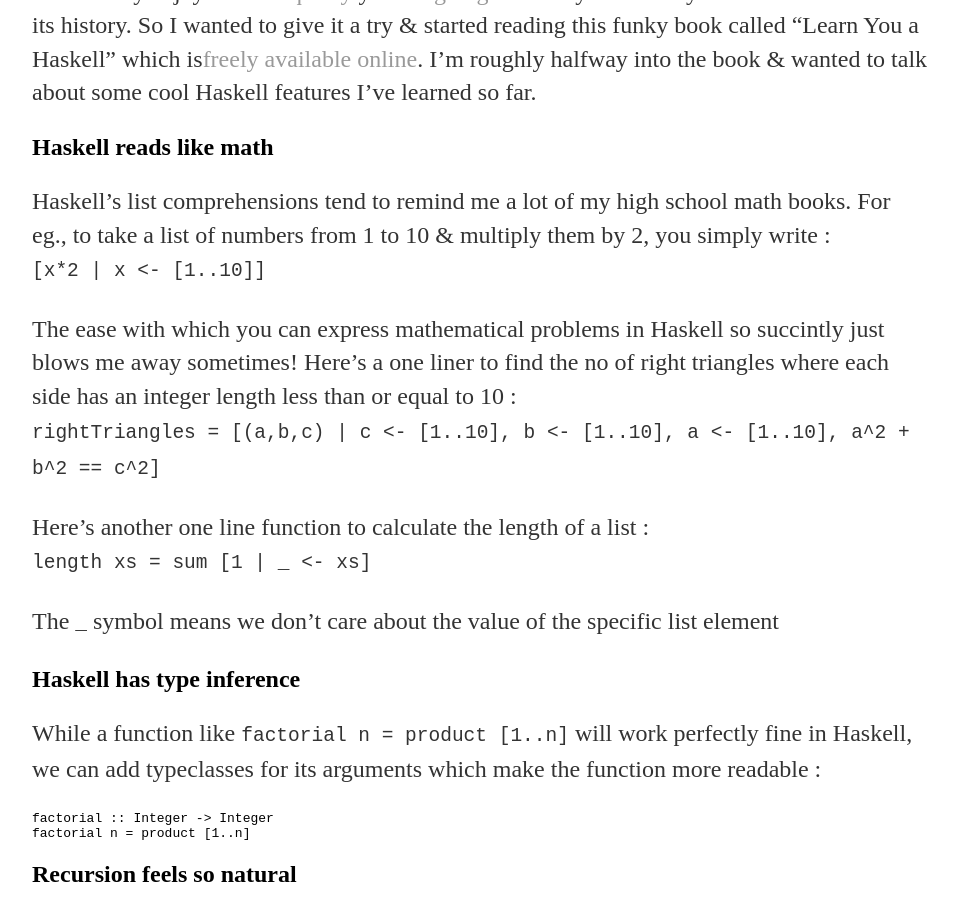
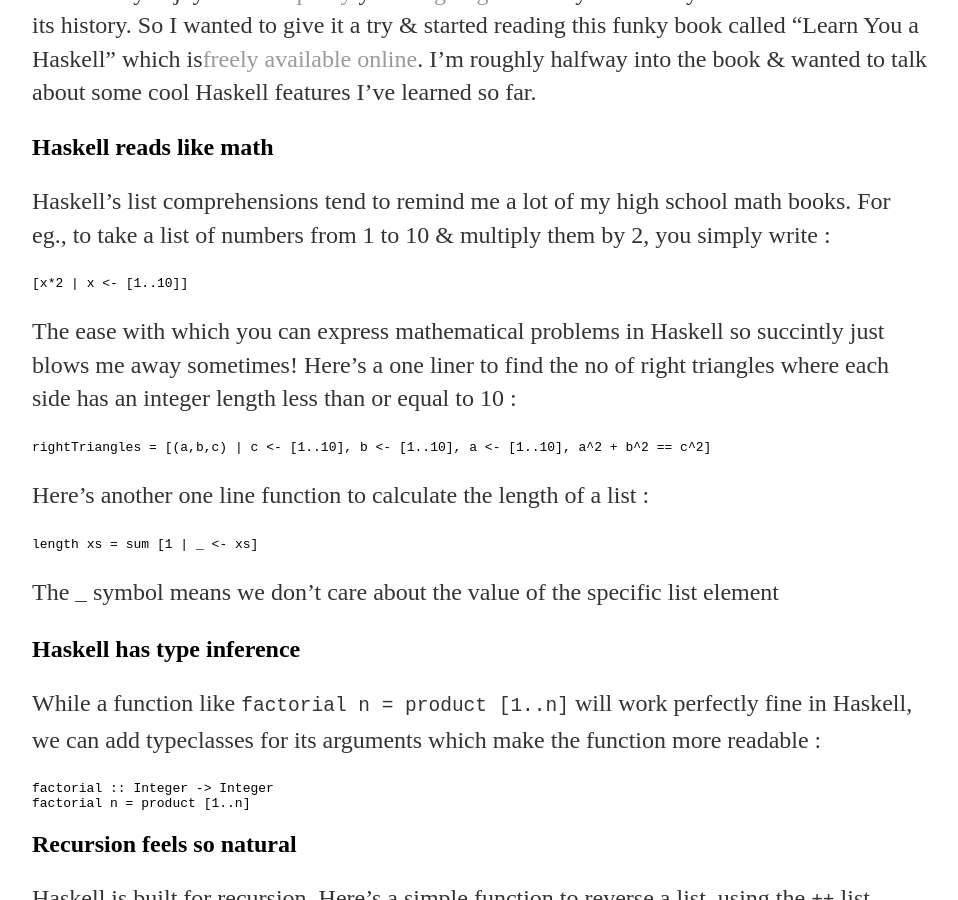
Before and after one commit to pritesh-shrivastava/pritesh-shrivastava.github.io, a Jekyll site: the page built from _posts/2020-09-13-fun-with-haskell.md, in a window 1280 px wide and 900 px high, scrolled down 380 px. Shown: the whole window, without its empty margins (160-1118 px from the left). Built offline with Jekyll 4.4.1, drawn with Linux system fonts in a browser that asks for light colours; comment, search, counter and statistics services are not loaded.

Commit message:
Try syntax highlighting

````diff
--- a/_posts/2020-09-13-fun-with-haskell.md
+++ b/_posts/2020-09-13-fun-with-haskell.md
@@ -11,13 +11,19 @@
 ## Haskell reads like math
 
 Haskell's list comprehensions tend to remind me a lot of my high school math books. For eg., to take a list of numbers from 1 to 10 & multiply them by 2, you simply write :
-    `[x*2 | x <- [1..10]]`
+```haskell
+[x*2 | x <- [1..10]]
+```
 
 The ease with which you can express mathematical problems in Haskell so succintly just blows me away sometimes! Here's a one liner to find the no of right triangles where each side has an integer length less than or equal to 10 :
-    `rightTriangles = [(a,b,c) | c <- [1..10], b <- [1..10], a <- [1..10], a^2 + b^2 == c^2]`
+```haskell
+rightTriangles = [(a,b,c) | c <- [1..10], b <- [1..10], a <- [1..10], a^2 + b^2 == c^2]
+```
 
 Here's another one line function to calculate the length of a list :
-    `length xs = sum [1 | _ <- xs]`
+```haskell
+length xs = sum [1 | _ <- xs]
+```
 
 The `_` symbol means we don't care about the value of the specific list element
 
````
